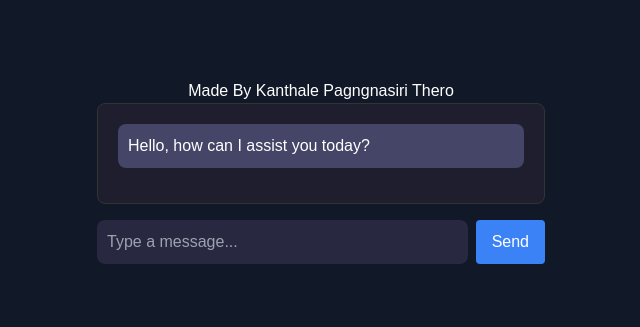
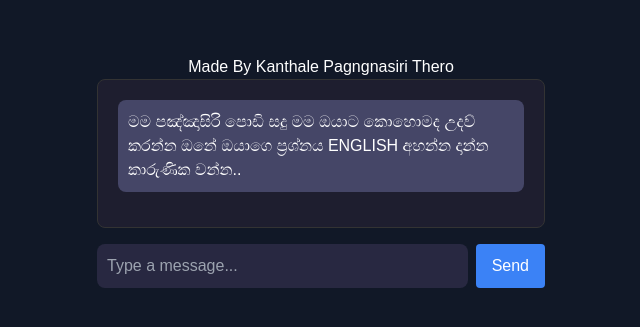
Before and after one commit to CyberSamuZaX/aibotabnme, a plain HTML site: page index.html in a window 1280 px wide. Shown: the part 229-556 px from the top of the page, without its empty margins (319-959 px from the left). Drawn offline with nearby package versions, Linux system fonts and the light colour scheme.

Commit message:
Update index.html

```diff
--- a/index.html
+++ b/index.html
@@ -68,7 +68,7 @@ Made By Kanthale Pagngnasiri Thero
 <body class="bg-gray-900 text-white flex flex-col items-center justify-center min-h-screen p-3">
     <div class="w-full max-w-md mx-auto">
         <div class="chat-container mb-4" id="chatContainer">
-            <div class="message user-message">Hello, how can I assist you today?</div>
+            <div class="message user-message">මම පඤ්ඤාසිරි පොඩි සදු මම ඔයාට කොහොමද උදව් කරන්න ඔනේ ඔයාගෙ ප්‍රශ්නය ENGLISH අහන්න දාන්න කාරුණික වන්න..</div>
             <!-- Add more messages here dynamically -->
         </div>
         <div class="input-container flex">
```
